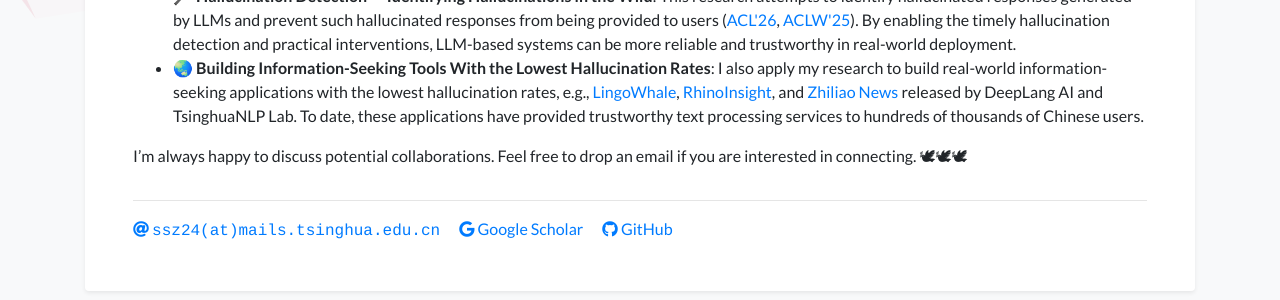
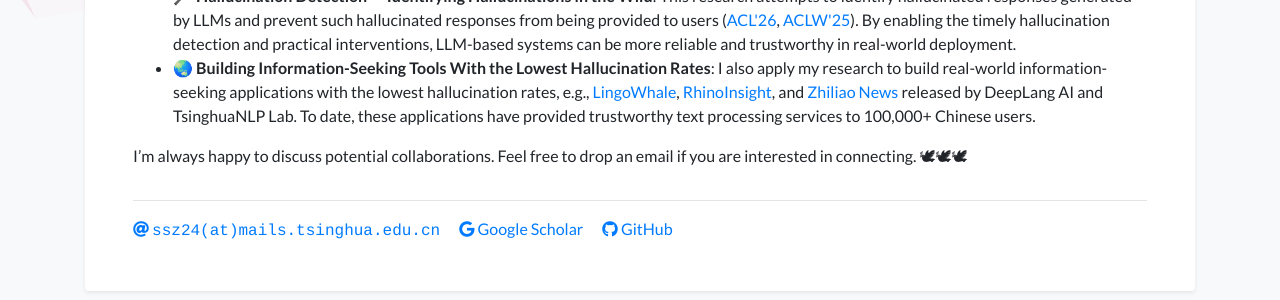
Before and after one commit to S1s-Z/s1s-z.github.io, a Jekyll site: the page built from index.html, in a window 1280 px wide. Shown: the part 496-796 px from the top of the page. Built offline with Jekyll 4.4.1, drawn with Linux system fonts in a browser that asks for light colours; a style sheet for code colours, icons or effects is not loaded.

Commit message:
Update profile.yml

```diff
--- a/_data/profile.yml
+++ b/_data/profile.yml
@@ -32,7 +32,7 @@
           🔎 <b>Hallucination Detection  — Identifying Hallucinations in the Wild</b>: This research attempts to identify hallucinated responses generated by LLMs and prevent such hallucinated responses from being provided to users (<a href="https://arxiv.org/abs/2512.20182">ACL'26</a>, <a href="https://arxiv.org/abs/2601.06666">ACLW'25</a>). By enabling the timely hallucination detection and practical interventions, LLM-based systems can be more reliable and trustworthy in real-world deployment.
       </li>
       <li>
-          🌏 <b>Building Information-Seeking Tools With the Lowest Hallucination Rates</b>: I also apply my research to build real-world information-seeking applications with the lowest hallucination rates, e.g., <a href="https://lingowhale.com/">LingoWhale</a>, <a href="https://research.deeplang.net/">RhinoInsight</a>, and <a href="https://zhiliao.news/">Zhiliao News</a> released by DeepLang AI and TsinghuaNLP Lab. To date, these applications have provided trustworthy text processing services to hundreds of thousands of Chinese users.
+          🌏 <b>Building Information-Seeking Tools With the Lowest Hallucination Rates</b>: I also apply my research to build real-world information-seeking applications with the lowest hallucination rates, e.g., <a href="https://lingowhale.com/">LingoWhale</a>, <a href="https://research.deeplang.net/">RhinoInsight</a>, and <a href="https://zhiliao.news/">Zhiliao News</a> released by DeepLang AI and TsinghuaNLP Lab. To date, these applications have provided trustworthy text processing services to 100,000+ Chinese users.
       </li>
   </ul>
 
```
